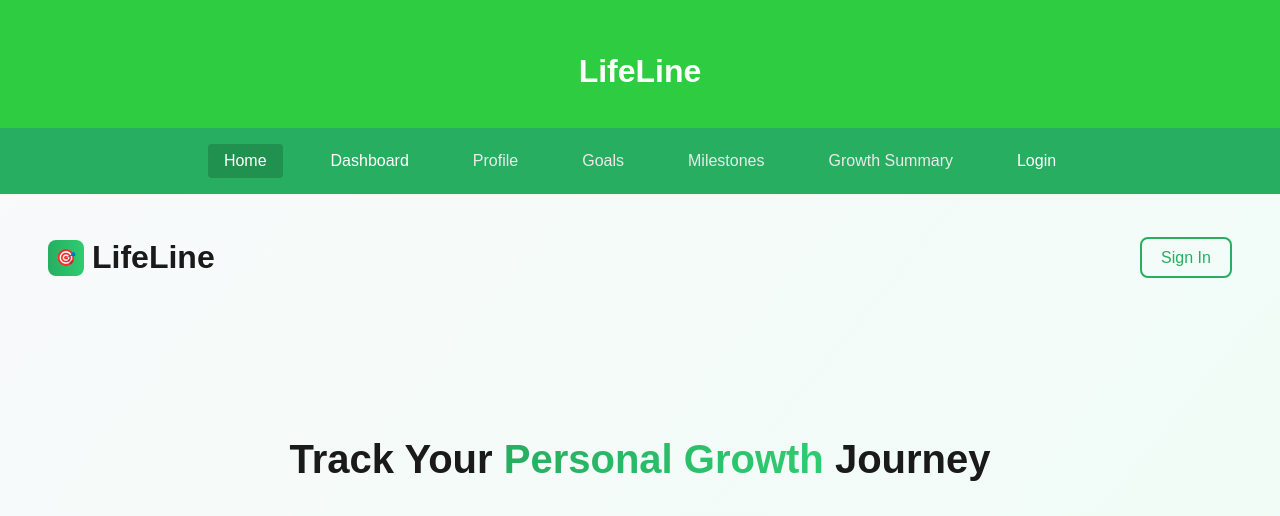
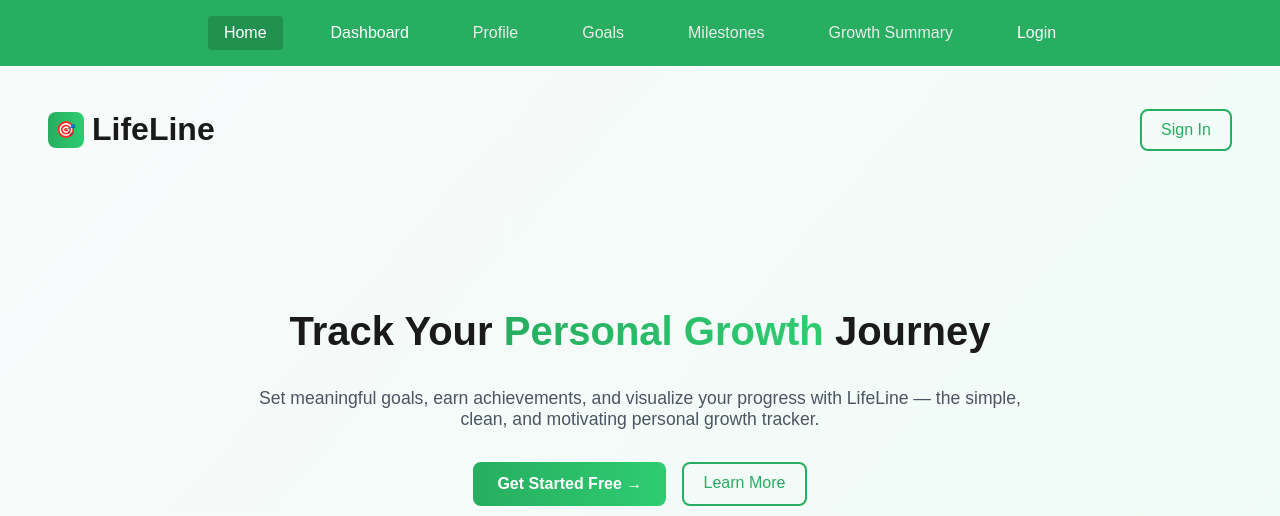
Before and after one commit to rubiojademm/CSIT327-G8-LifeLine, a Django app: page / in a window 1280 px wide. Shown: the top 516 px of the page. Run offline with Django 5.2, Linux system fonts and the light colour scheme.

Commit message:
chore(ui): remove old LifeLine header

```diff
--- a/LifeLine/ui/templates/base.html
+++ b/LifeLine/ui/templates/base.html
@@ -7,9 +7,6 @@
     <link rel="stylesheet" href="/static/css/lifeline.css">
 </head>
 <body>
-    <div class="header">
-        <h1>LifeLine</h1>
-    </div>
     <nav class="navbar">
         <a href="{% url 'landing' %}" class="{% if request.resolver_match.url_name == 'landing' %}active{% endif %}">Home</a>
         <a href="{% url 'dashboard' %}" class="{% if request.resolver_match.url_name == 'dashboard' %}active{% endif %}">Dashboard</a>
```
